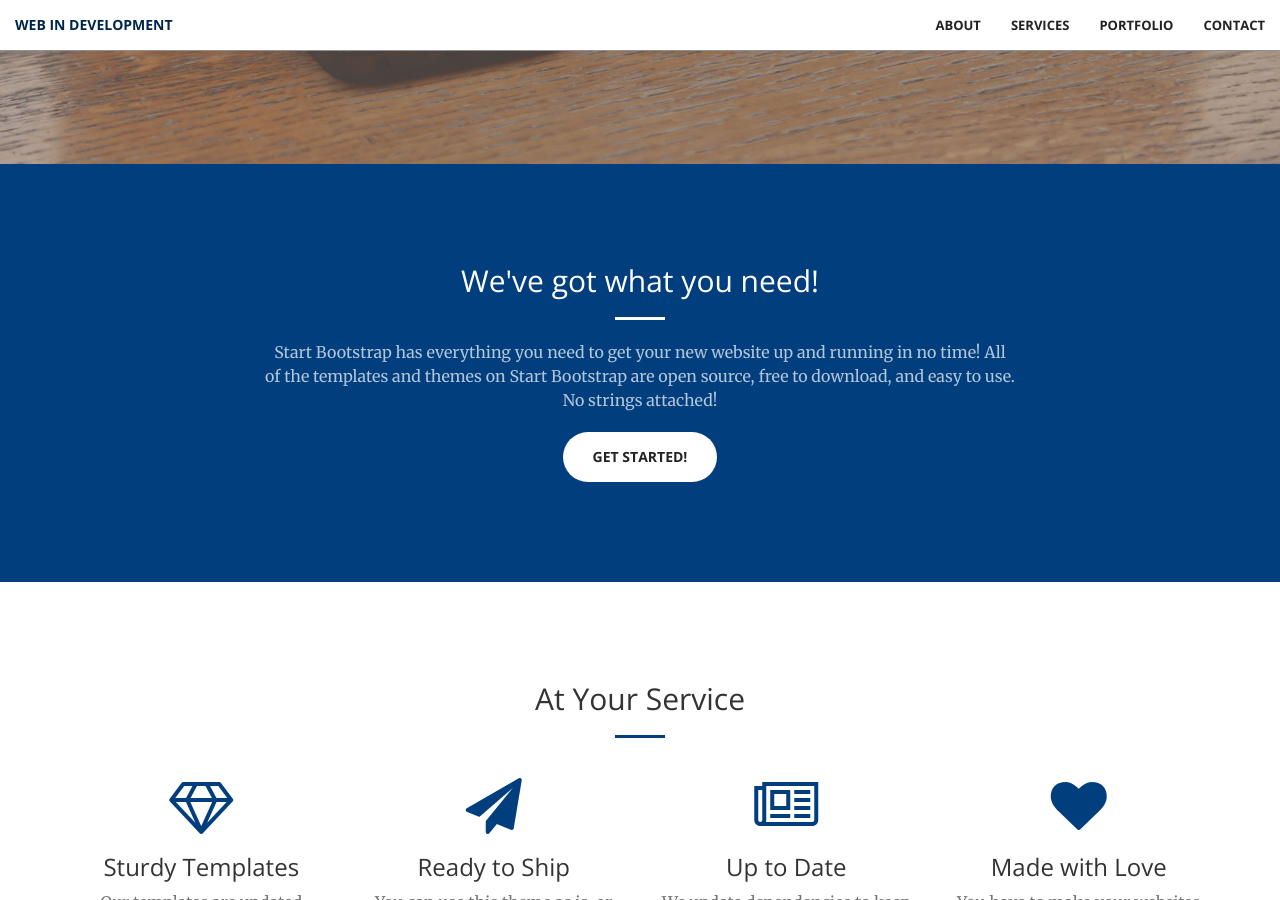
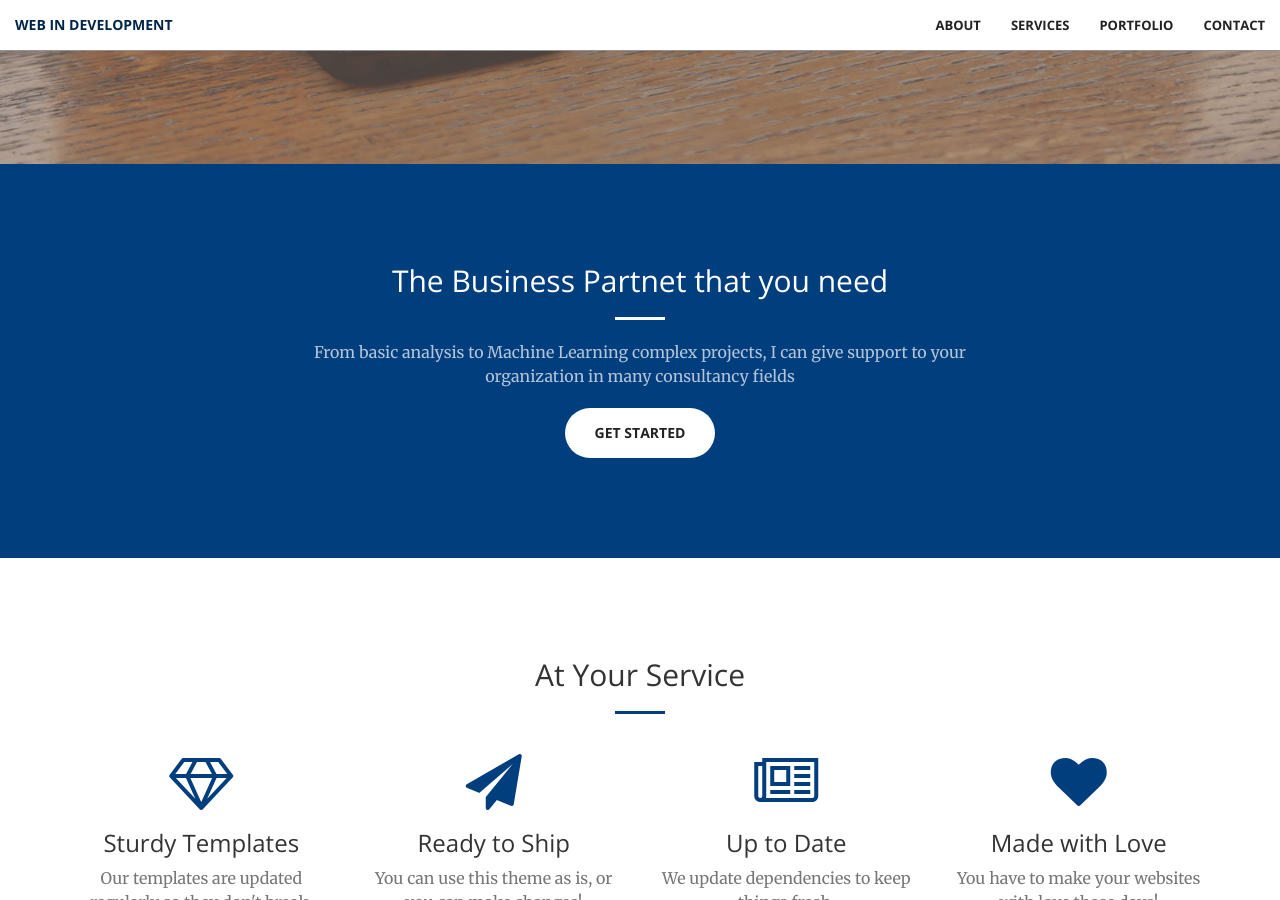
Before and after one commit to carlesac/carlesac.github.io, a Jekyll site: the page built from index.html, in a window 1280 px wide and 900 px high, scrolled down 736 px. Built offline with Jekyll 4.4.1, drawn with Linux system fonts in a browser that asks for light colours.

Commit message:
Update call-to-action.html

```diff
--- a/_includes/call-to-action.html
+++ b/_includes/call-to-action.html
@@ -2,10 +2,10 @@
     <div class="container">
         <div class="row">
             <div class="col-lg-8 col-lg-offset-2 text-center">
-                <h2 class="section-heading">We've got what you need!</h2>
+                <h2 class="section-heading">The Business Partnet that you need</h2>
                 <hr class="light">
-                <p class="text-faded">Start Bootstrap has everything you need to get your new website up and running in no time! All of the templates and themes on Start Bootstrap are open source, free to download, and easy to use. No strings attached!</p>
-                <a href="#" class="btn btn-default btn-xl">Get Started!</a>
+                <p class="text-faded">From basic analysis to Machine Learning complex projects, I can give support to your organization in many consultancy fields </p>
+                <a href="#" class="btn btn-default btn-xl">Get Started</a>
             </div>
         </div>
     </div>
```
